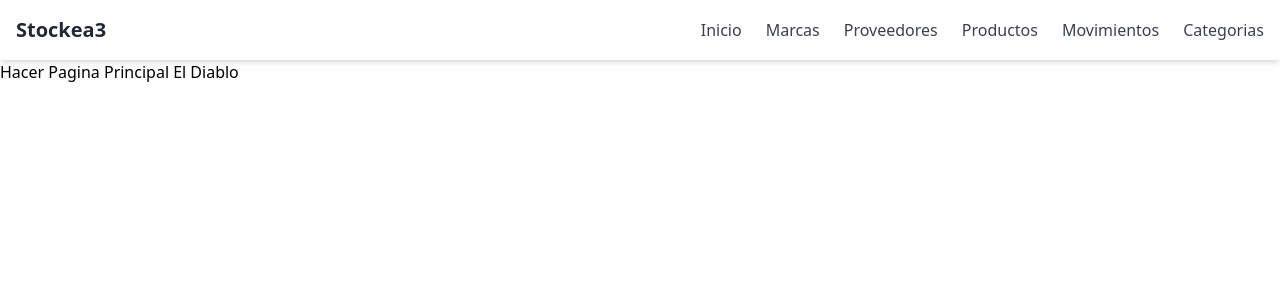
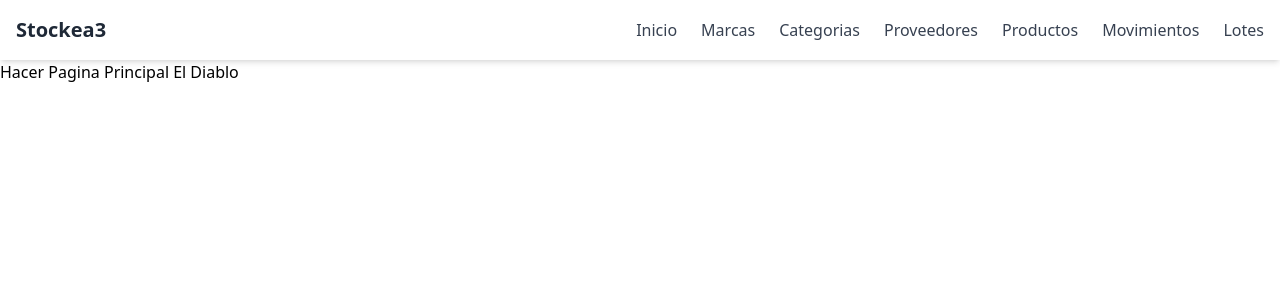
Before and after one commit to martin-coser/Frontend-Stockea3, a React (Create React App) app: page / in a window 1280 px wide. Shown: the top 300 px of the page. Built offline with nearby package versions, Linux system fonts and the light colour scheme.

Commit message:
CorrijoApp

```diff
--- a/src/App.tsx
+++ b/src/App.tsx
@@ -5,7 +5,8 @@ import { Menu } from 'lucide-react';
 import Marca from './components/marca'
 import Proveedor from './components/proveedor'
 /* import Movimiento from './components/movimiento'
-import Producto from './components/producto' */
+import Producto from './components/producto'
+import Lote from './components/lote' */
 import Categoria from './components/categoria'
 
 function App() {
@@ -32,10 +33,12 @@ function App() {
               <ul className="hidden md:flex gap-6 text-gray-700 font-medium">
               <li className="cursor-pointer hover:text-blue-600"><Link to="/">Inicio</Link></li>
                 <li className="cursor-pointer hover:text-blue-600"><Link to="/marca">Marcas</Link></li>
+                <li className="cursor-pointer hover:text-blue-600"><Link to="/categoria">Categorias</Link></li>
                 <li className="cursor-pointer hover:text-blue-600"><Link to="/proveedor">Proveedores</Link></li>
                 <li className="cursor-pointer hover:text-blue-600"><Link to="/producto">Productos</Link></li>
                 <li className="cursor-pointer hover:text-blue-600"><Link to="/movimiento">Movimientos</Link></li>
-                <li className="cursor-pointer hover:text-blue-600"><Link to="/categoria">Categorias</Link></li>
+                <li className="cursor-pointer hover:text-blue-600"><Link to="/lote">Lotes</Link></li>
+
               </ul>
             </div>
 
@@ -47,7 +50,8 @@ function App() {
           <Route path="/marca" element={<Marca />} />
           <Route path="/proveedor" element={<Proveedor />} />
           {/* <Route path="/producto" element={<Producto />} />
-          <Route path="/movimiento" element={<Movimiento />} /> */}
+          <Route path="/movimiento" element={<Movimiento />} />
+          <Route path="/lote" element={<Lote />} /> */}
           <Route path="/categoria" element={<Categoria />} />
         </Routes>
       </div>
```
